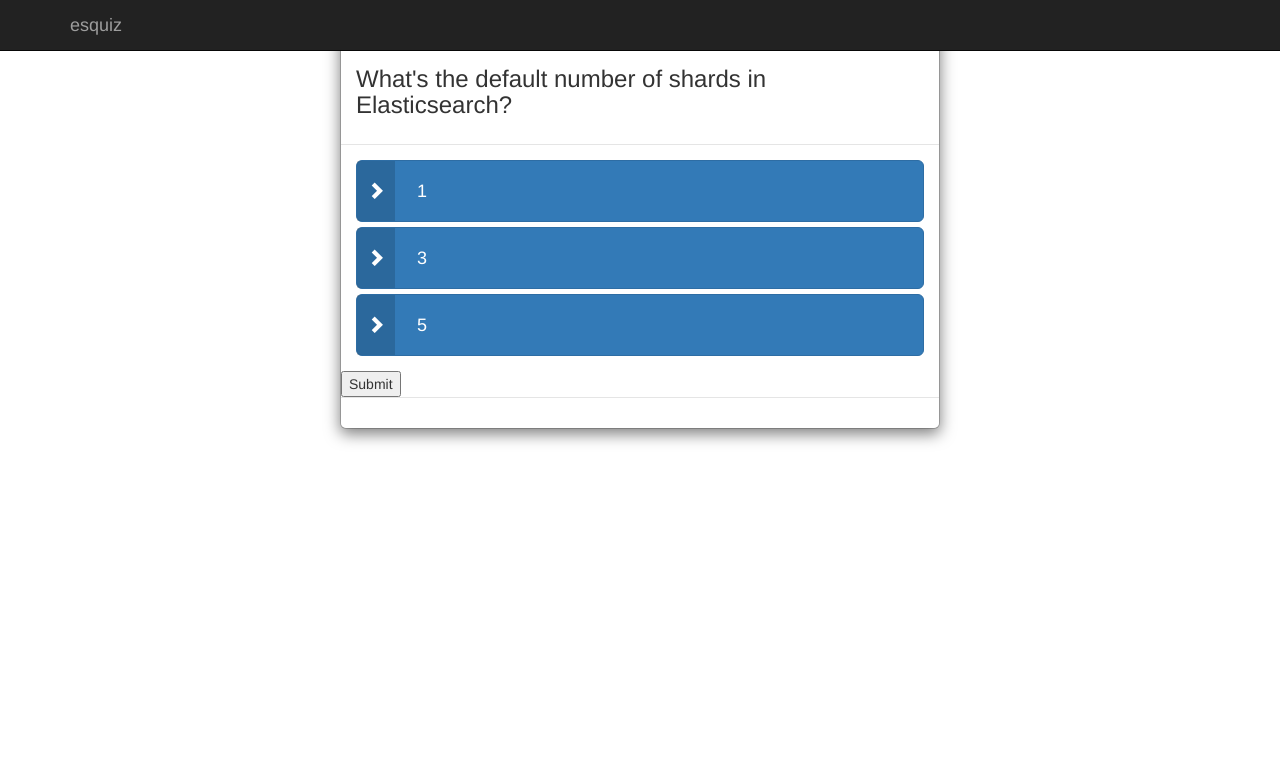
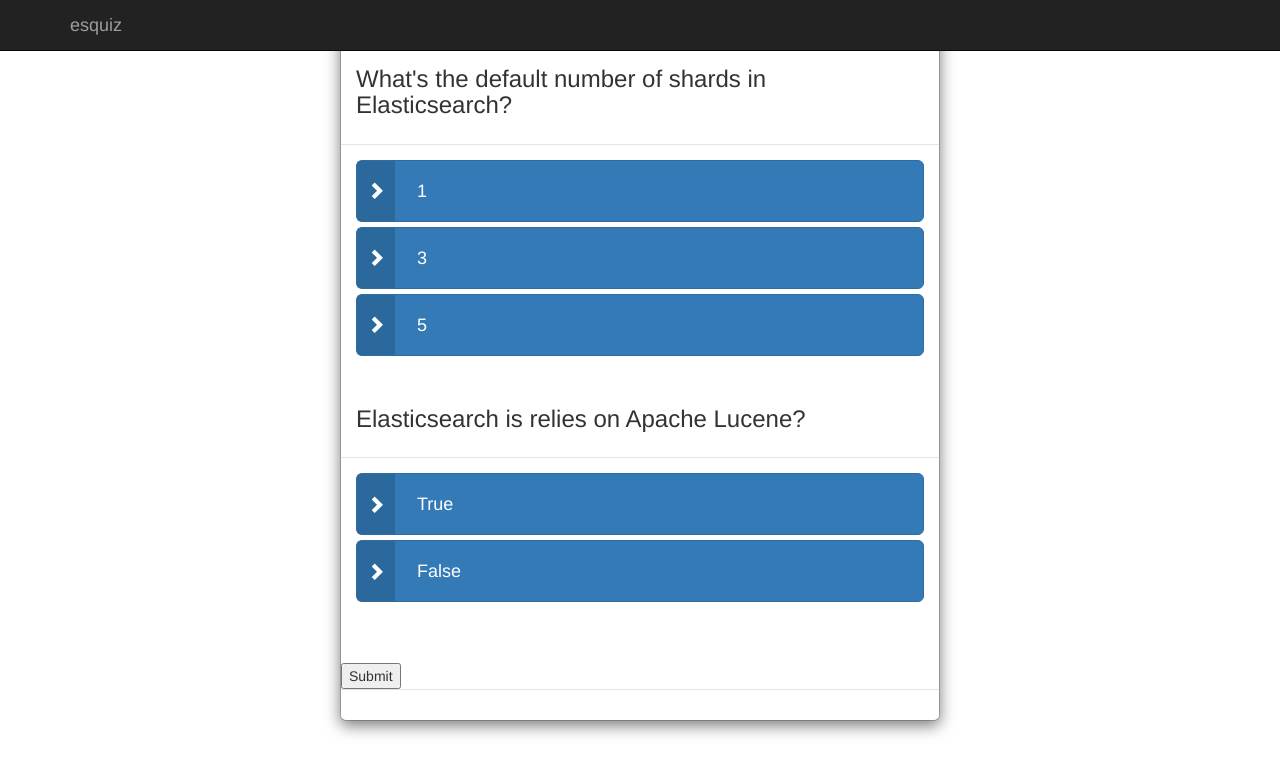
Before and after one commit to mcascallares/esquiz, a Flask app: page / in a window 1280 px wide. Shown: the top 775 px of the page. Run offline with Flask 2, Linux system fonts and the light colour scheme; some libraries are stand-ins or nearby versions.

Commit message:
added multiple questions structure

```diff
--- a/templates/index.html
+++ b/templates/index.html
@@ -208,14 +208,14 @@
 }
 </style>
 
+    <form action="/submit" method="POST">
     <div class="container-fluid">
       <div class="modal-dialog">
         <div class="modal-content">
+
           <div class="modal-header">
             <h3>What's the default number of shards in Elasticsearch?</h3>
           </div>
-
-          <form action="/submit" method="POST">
           <div class="modal-body">
             <div class="quiz" id="quiz" data-toggle="buttons">
               <label class="element-animation1 btn btn-lg btn-primary btn-block"><span class="btn-label"><i class="glyphicon glyphicon-chevron-right"></i></span> <input type="radio" name="q1" value="1">1</label>
@@ -223,12 +223,23 @@
               <label class="element-animation4 btn btn-lg btn-primary btn-block"><span class="btn-label"><i class="glyphicon glyphicon-chevron-right"></i></span> <input type="radio" name="q1" value="5">5</label>
             </div>
           </div>
+
+          <div class="modal-header">
+            <h3>Elasticsearch is relies on Apache Lucene?</h3>
+          </div>
+          <div class="modal-body">
+            <div class="quiz" id="quiz" data-toggle="buttons">
+              <label class="element-animation1 btn btn-lg btn-primary btn-block"><span class="btn-label"><i class="glyphicon glyphicon-chevron-right"></i></span> <input type="radio" name="q2" value="True">True</label>
+              <label class="element-animation3 btn btn-lg btn-primary btn-block"><span class="btn-label"><i class="glyphicon glyphicon-chevron-right"></i></span> <input type="radio" name="q2" value="False">False</label>
+            </div>
+          </div>
+
           <input type="submit">
-          </form>
+
 
           <div class="modal-footer text-muted"><span id="answer"></span></div>
         </div>
       </div>
     </div>
-
+    </form>
 {% endblock %}
```
